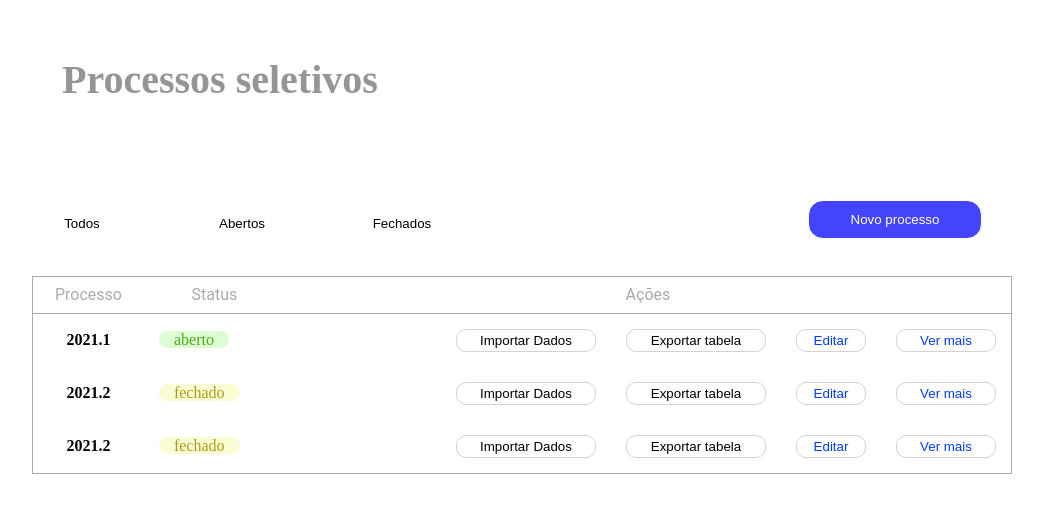
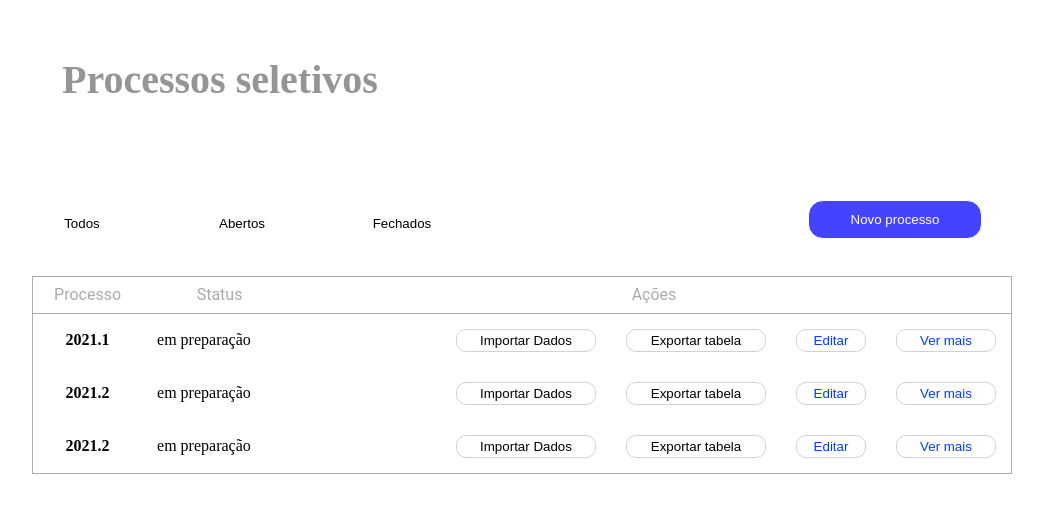
Before and after one commit to aceleradora-TW/acelera-mais-front, a React (Create React App) app: page / in a window 1280 px wide. Shown: the top 512 px of the page, without its empty margins (148-1191 px from the left). Built offline with nearby package versions, Linux system fonts and the light colour scheme.

Commit message:
feat: em andamento
@Biamah @ErickCardoso007 @patriciatersariol

```diff
--- a/src/components/status/index.js
+++ b/src/components/status/index.js
@@ -2,9 +2,31 @@ import React from 'react'
 import './status.css'
 
 export const Status = ({ startDate, endDate }) => {
-  const label = endDate ? 'aberto' : 'fechado'
-  const className = endDate ? 'status-open' : 'status-close'
+  let label = ''
+  // const className = endDate ? 'status-open' : 'status-close'
+  const currentDate = Date.now()
+  const startDateTime = new Date(startDate)
+  const endDateTime = new Date(endDate)
+
+  const statusPreparation = currentDate < startDateTime
+  const statusOpened = currentDate >= startDateTime && currentDate < endDateTime
+  const statusClosed = currentDate > endDateTime
+
+  console.log(`em preparação ${statusPreparation}`)
+  console.log(`aberto ${statusOpened}`)
+  console.log(`fechado ${statusClosed}`)
+  console.log(`hoje ${currentDate}`)
+
+  if (statusPreparation) {
+    label = 'em preparação'
+  }
+  if (statusOpened) {
+    label = 'aberto'
+  }
+  if (statusClosed) {
+    label = 'fechado'
+  }
   return (
-    <span className={className}>{label}</span>
+    <span>{label}</span>
   )
 }
--- a/src/pages/hiring-process/index.js
+++ b/src/pages/hiring-process/index.js
@@ -6,20 +6,20 @@ const HiringProcessPage = () => {
   const processes = [
     {
       name: '2021.1',
-      startDate: '12/15/2021',
-      endDate: '12/25/2021',
+      startDate: new Date(2021, 12, 15).toString(),
+      endDate: new Date(2021, 10, 21).toString(),
       description: 'A description'
     },
     {
       name: '2021.2',
-      startDate: '12/15/2021',
-      endDate: undefined,
+      startDate: new Date(2021, 10, 22).toString(),
+      endDate: new Date(2022, 10, 27).toString(),
       description: 'A description'
     },
     {
       name: '2021.2',
-      startDate: '12/15/2021',
-      endDate: undefined,
+      startDate: new Date(2021, 10, 18).toString(),
+      endDate: new Date(2021, 10, 19).toString(),
       description: 'A description'
     }
   ]
```
